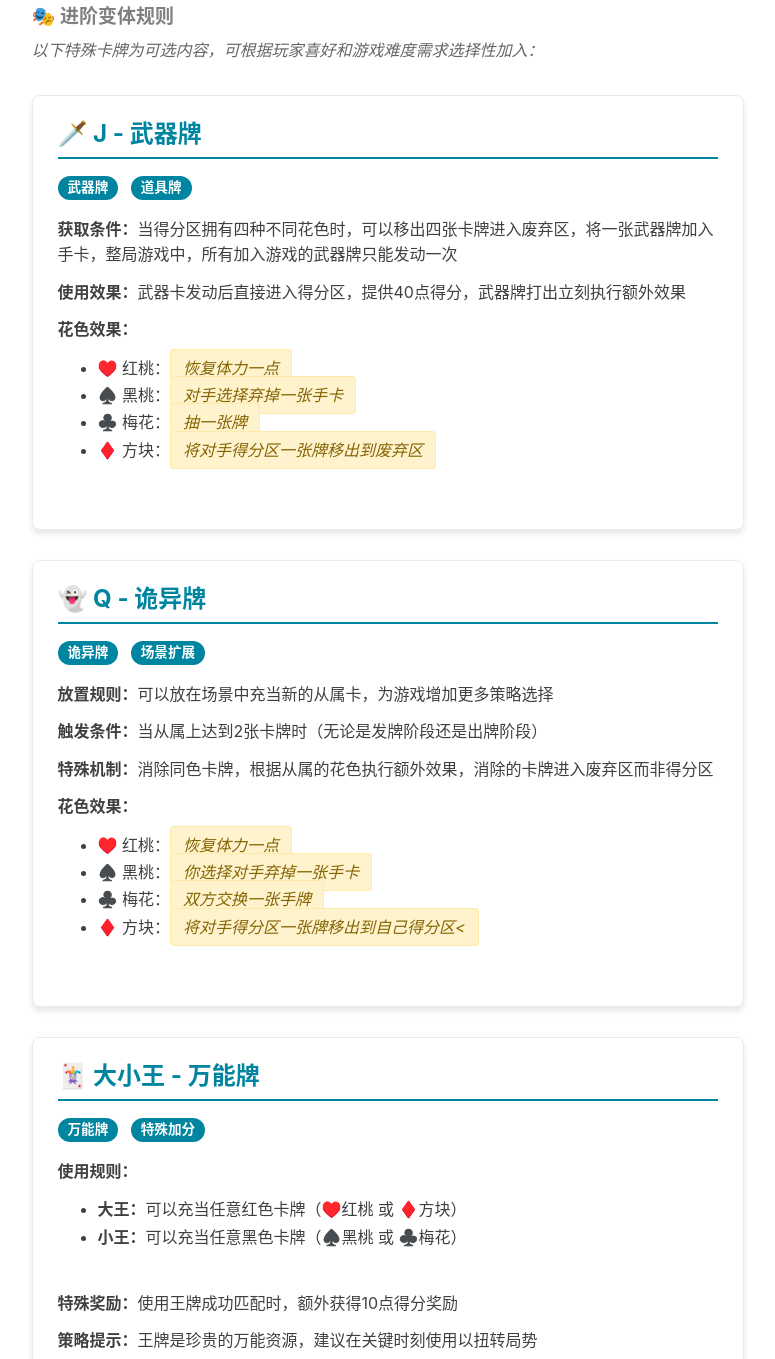
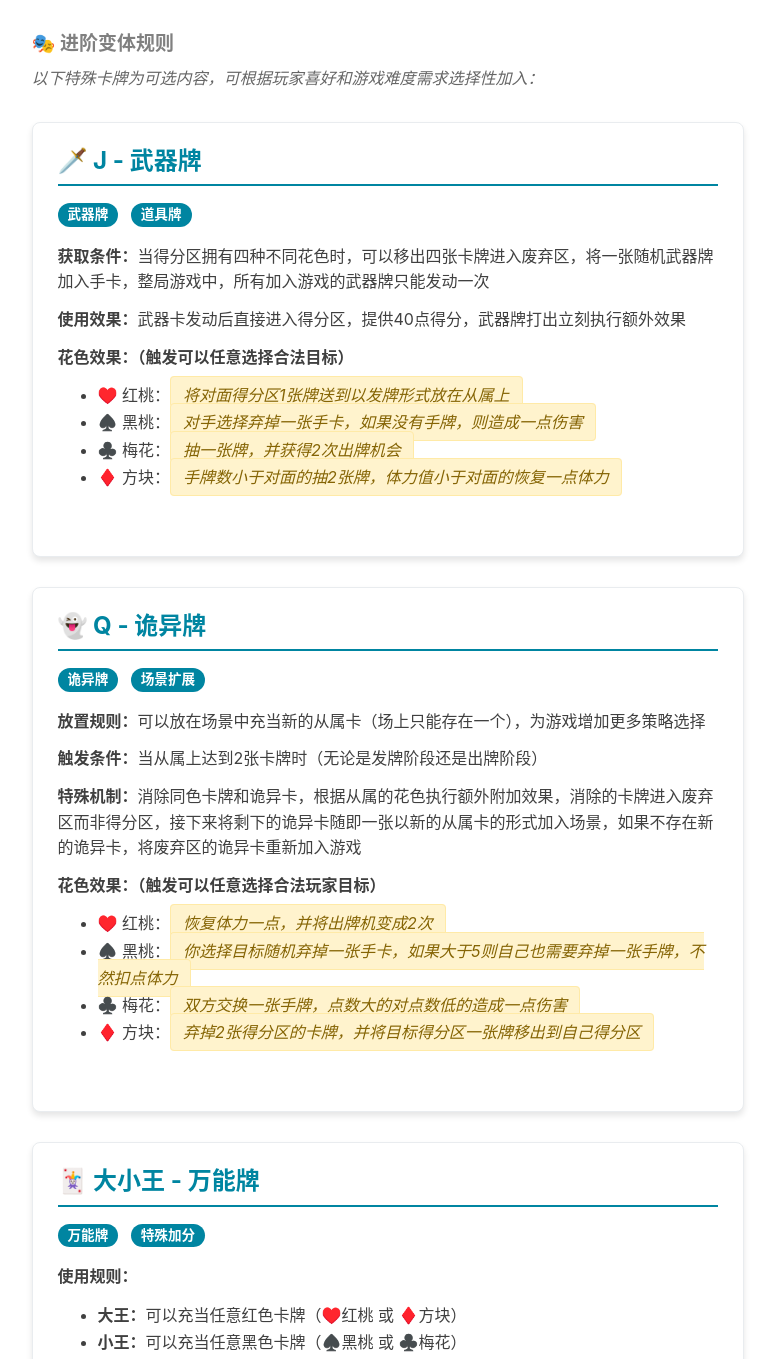
Before and after one commit to Drinkwang/jekyll2, a Jekyll site: the page built from shiguipai.html, in a window 1280 px wide and 1400 px high, scrolled down 2524 px, cut to the strip 41-1400 px from the top of the window. Shown: the whole strip, without its empty margins (136-911 px from the left). Built offline with Jekyll 4.4.1, drawn with Linux system fonts in a browser that asks for light colours; nearby versions of some CDN libraries; comment, search, counter and statistics services are not loaded; some of the changed text lies outside the part shown.

Commit message:
规则修改

```diff
--- a/shiguipai.html
+++ b/shiguipai.html
@@ -141,17 +141,17 @@ header-img: "img/post-bg-rwd.jpg"
 
                     <h6>🔄 游戏流程</h6>
                     <ol>
-                        <li><strong>进入发牌阶段：</strong>每个从属卡从牌堆中获得一张"需求卡"（从牌堆抽取）</li>
+                        <li><strong>进入发牌阶段：</strong>洗牌并每个从属卡从牌堆中获得一张"需求卡"（从牌堆抽取）</li>
                         <li><strong>进入惩罚阶段：</strong>如果因为发牌阶段，导致从属上有二张花色一样的卡，玩家需要支付从属花色作为惩罚，否则扣除1点体力值</li>
                         <li><strong>代替惩罚</strong>玩家如果没有支付花色，可用红桃代替，惩罚阶段结束，将相同的花色卡牌移出 作为废弃区（双方共有）</li>
                         <li><strong>抽牌阶段：</strong>玩家如果手牌小于五张，抽一张，这些称为"资源卡"</li>
-                        <li><strong>出牌阶段：</strong>每回合最多可打出4张资源卡<del>（每种花色限一次，这个限制可废除）</del>到从属上，如果从属在出牌阶段达到2张，则这些牌移出，进入玩家的得分区（每个玩家有不同的得分区）</li>
+                        <li><strong>出牌阶段：</strong>每回合最多可打出4张资源卡<del>（每种花色限一次，这个限制已废除）</del>到从属上，如果从属在出牌阶段达到2张，则这些牌移出，进入玩家的得分区（每个玩家有不同的得分区），由下家玩家观看牌堆，挑选从属上的花色卡交给得分玩家</li>
                         <li><strong>出牌阶段结束：</strong>再次进入下一名玩家（顺时针）的发牌阶段，如果单人游玩，则还是自己的发牌阶段</li>
                     </ol>
 
                     <h6>💎 得分结算</h6>
                     <ul>
-                        <li><strong>如何结束：</strong>五个回合结束后，游戏结束，进行结算，如果多人游玩，以庄家玩家进行回合计数，也就是如果是2名玩家一共要执行十个回合</li>
+                        <li><strong>如何结束：</strong>五个回合结束后，游戏结束，进行结算，如果多人游玩，以庄家玩家进行回合计数，也就是如果是2名玩家一共要执行十个回合，如果卡组牌在发牌阶段不足以发一次牌，游戏也会结束</li>
                         <li><strong>如何结算：</strong>玩家得分区的卡牌每张算10分，如果得分区有2张相同数字的卡牌，额外+10分</li>
                     </ul>
 
@@ -182,29 +182,29 @@ header-img: "img/post-bg-rwd.jpg"
                     <div class="boardgame-item">
                         <h4>🗡️ J - 武器牌</h4>
                         <p><span class="badge">武器牌</span> <span class="badge">道具牌</span></p>
-                        <p><strong>获取条件：</strong>当得分区拥有四种不同花色时，可以移出四张卡牌进入废弃区，将一张武器牌加入手卡，整局游戏中，所有加入游戏的武器牌只能发动一次</p>
+                        <p><strong>获取条件：</strong>当得分区拥有四种不同花色时，可以移出四张卡牌进入废弃区，将一张随机武器牌加入手卡，整局游戏中，所有加入游戏的武器牌只能发动一次</p>
                         <p><strong>使用效果：</strong>武器卡发动后直接进入得分区，提供40点得分，武器牌打出立刻执行额外效果</p>
-                        <p><strong>花色效果：</strong></p>
+                        <p><strong>花色效果：（触发可以任意选择合法目标）</strong></p>
                         <ul>
-                            <li>♥️ 红桃：<span class="effect-placeholder">恢复体力一点</span></li>
-                            <li>♠️ 黑桃：<span class="effect-placeholder">对手选择弃掉一张手卡</span></li>
-                            <li>♣️ 梅花：<span class="effect-placeholder">抽一张牌</span></li>
-                            <li>♦️ 方块：<span class="effect-placeholder">将对手得分区一张牌移出到废弃区</span></li>
+                            <li>♥️ 红桃：<span class="effect-placeholder">将对面得分区1张牌送到以发牌形式放在从属上</span></li>
+                            <li>♠️ 黑桃：<span class="effect-placeholder">对手选择弃掉一张手卡，如果没有手牌，则造成一点伤害</span></li>
+                            <li>♣️ 梅花：<span class="effect-placeholder">抽一张牌，并获得2次出牌机会</span></li>
+                            <li>♦️ 方块：<span class="effect-placeholder">手牌数小于对面的抽2张牌，体力值小于对面的恢复一点体力</span></li>
                         </ul>
                     </div>
 
                     <div class="boardgame-item">
                         <h4>👻 Q - 诡异牌</h4>
                         <p><span class="badge">诡异牌</span> <span class="badge">场景扩展</span></p>
-                        <p><strong>放置规则：</strong>可以放在场景中充当新的从属卡，为游戏增加更多策略选择</p>
+                        <p><strong>放置规则：</strong>可以放在场景中充当新的从属卡（场上只能存在一个），为游戏增加更多策略选择</p>
                         <p><strong>触发条件：</strong>当从属上达到2张卡牌时（无论是发牌阶段还是出牌阶段）</p>
-                        <p><strong>特殊机制：</strong>消除同色卡牌，根据从属的花色执行额外效果，消除的卡牌进入废弃区而非得分区</p>
-                        <p><strong>花色效果：</strong></p>
+                        <p><strong>特殊机制：</strong>消除同色卡牌和诡异卡，根据从属的花色执行额外附加效果，消除的卡牌进入废弃区而非得分区，接下来将剩下的诡异卡随即一张以新的从属卡的形式加入场景，如果不存在新的诡异卡，将废弃区的诡异卡重新加入游戏</p>
+                        <p><strong>花色效果：（触发可以任意选择合法玩家目标）</strong></p>
                         <ul>
-                            <li>♥️ 红桃：<span class="effect-placeholder">恢复体力一点</span></li>
-                            <li>♠️ 黑桃：<span class="effect-placeholder">你选择对手弃掉一张手卡</span></li>
-                            <li>♣️ 梅花：<span class="effect-placeholder">双方交换一张手牌</span></li>
-                            <li>♦️ 方块：<span class="effect-placeholder">将对手得分区一张牌移出到自己得分区<</span></li>
+                            <li>♥️ 红桃：<span class="effect-placeholder">恢复体力一点，并将出牌机变成2次</span></li>
+                            <li>♠️ 黑桃：<span class="effect-placeholder">你选择目标随机弃掉一张手卡，如果大于5则自己也需要弃掉一张手牌，不然扣点体力</span></li>
+                            <li>♣️ 梅花：<span class="effect-placeholder">双方交换一张手牌，点数大的对点数低的造成一点伤害</span></li>
+                            <li>♦️ 方块：<span class="effect-placeholder">弃掉2张得分区的卡牌，并将目标得分区一张牌移出到自己得分区</span></li>
                         </ul>
                     </div>
 
@@ -215,8 +215,9 @@ header-img: "img/post-bg-rwd.jpg"
                         <ul>
                             <li><strong>大王：</strong>可以充当任意红色卡牌（♥️红桃 或 ♦️方块）</li>
                             <li><strong>小王：</strong>可以充当任意黑色卡牌（♠️黑桃 或 ♣️梅花）</li>
+                            <li><strong>发牌规则：</strong>发牌区只要存在大/小王 任意一张，就必须即可执行惩罚</li>
                         </ul>
-                        <p><strong>特殊奖励：</strong>使用王牌成功匹配时，额外获得10点得分奖励</p>
+                        <p><strong>特殊奖励：</strong>王牌额外结算时，额外+10分</p>
                         <p><strong>策略提示：</strong>王牌是珍贵的万能资源，建议在关键时刻使用以扭转局势</p>
                     </div>
                 </div>
```
